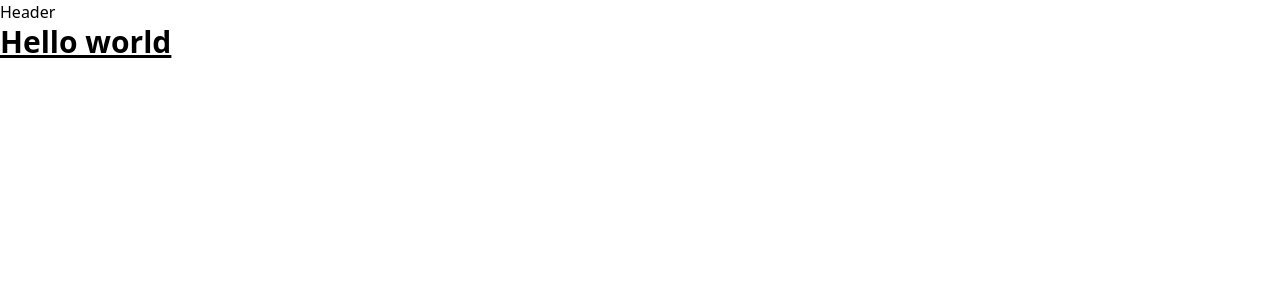
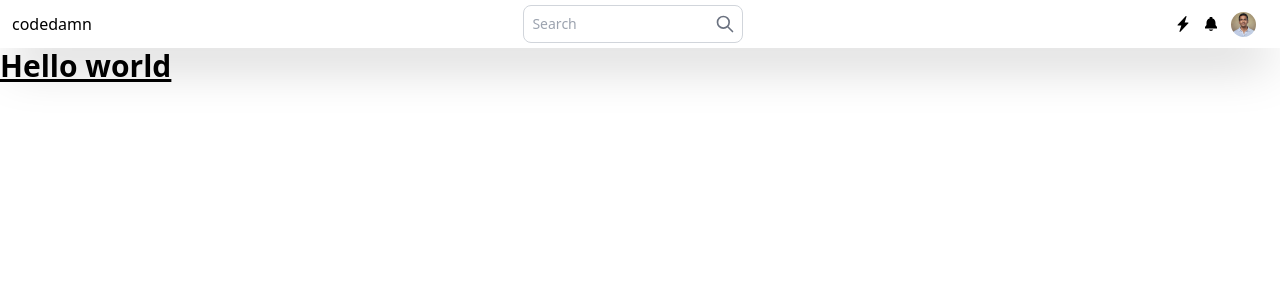
Before and after one commit to Brihadeeshrk/codedamn-portfolio, a Next.js app: page / in a window 1280 px wide. Shown: the top 300 px of the page. Built offline with nearby package versions, Linux system fonts and the light colour scheme.

Commit message:
header v1

```diff
--- a/src/components/Header/index.tsx
+++ b/src/components/Header/index.tsx
@@ -1,8 +1,78 @@
 import React from "react";
+import { AiOutlineSearch } from "react-icons/ai";
+import { BsFillLightningChargeFill } from "react-icons/bs";
+import { IoNotificationsSharp } from "react-icons/io5";
+import Image from "next/image";
+import Link from "next/link";
 
 type indexProps = {};
 
 const index: React.FC<indexProps> = () => {
-  return <div>Header</div>;
+  return (
+    <div className="flex items-center justify-between w-100 h-12 shadow-2xl p-3">
+      {/* Codedamn Logo */}
+      <div className="flex items-center cursor-pointer">
+        <Link href="/">codedamn</Link>
+      </div>
+
+      {/* Search bar */}
+      <div className="flex ">
+        {/* <input
+          type="text"
+          placeholder="Search"
+          className="bg-transparent placeholder-gray-900 border w-50 rounded-full"
+        />
+        <AiOutlineSearch className="h-6" /> */}
+
+        <form>
+          <label className="mb-2 text-sm font-medium text-gray-900 sr-only dark:text-white">
+            Search
+          </label>
+
+          <div className="relative">
+            <input
+              type="search"
+              id="default-search"
+              className="block w-full p-2 text-sm text-gray-900 border border-gray-300 rounded-lg focus:ring-blue-500 focus:border-blue-500  dark:placeholder-gray-400 dark:text-white dark:focus:ring-blue-500 dark:focus:border-blue-500"
+              placeholder="Search"
+            />
+
+            <div className="absolute inset-y-0 right-0 flex items-center pl-3 pr-2 pointer-events-none">
+              <svg
+                aria-hidden="true"
+                className="w-5 h-5 text-gray-500 dark:text-gray-400"
+                fill="none"
+                stroke="currentColor"
+                viewBox="0 0 24 24"
+                xmlns="http://www.w3.org/2000/svg"
+              >
+                <path
+                  stroke-linecap="round"
+                  stroke-linejoin="round"
+                  stroke-width="2"
+                  d="M21 21l-6-6m2-5a7 7 0 11-14 0 7 7 0 0114 0z"
+                ></path>
+              </svg>
+            </div>
+          </div>
+        </form>
+      </div>
+
+      <div className="flex items-center justify-evenly">
+        {/* Icons */}
+        <div className="flex items-center justify-between">
+          <BsFillLightningChargeFill className="mr-3" />
+          <IoNotificationsSharp className="mr-3" />
+          <Image
+            src="/assets/stock.jpeg"
+            className="rounded-full mr-3"
+            width={25}
+            height={25}
+            alt="Profile Picture"
+          />
+        </div>
+      </div>
+    </div>
+  );
 };
 export default index;
```
Also changed, not shown: public/assets/stock.jpeg (added).
